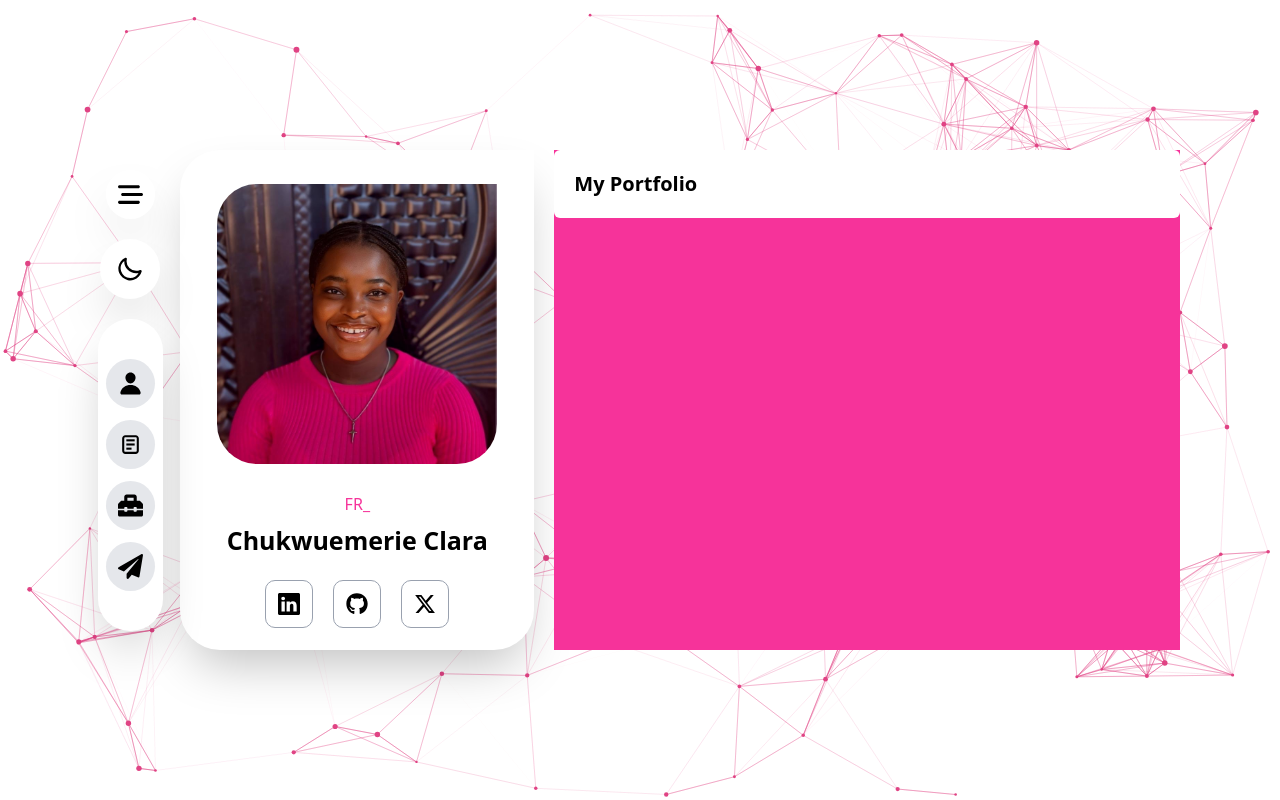
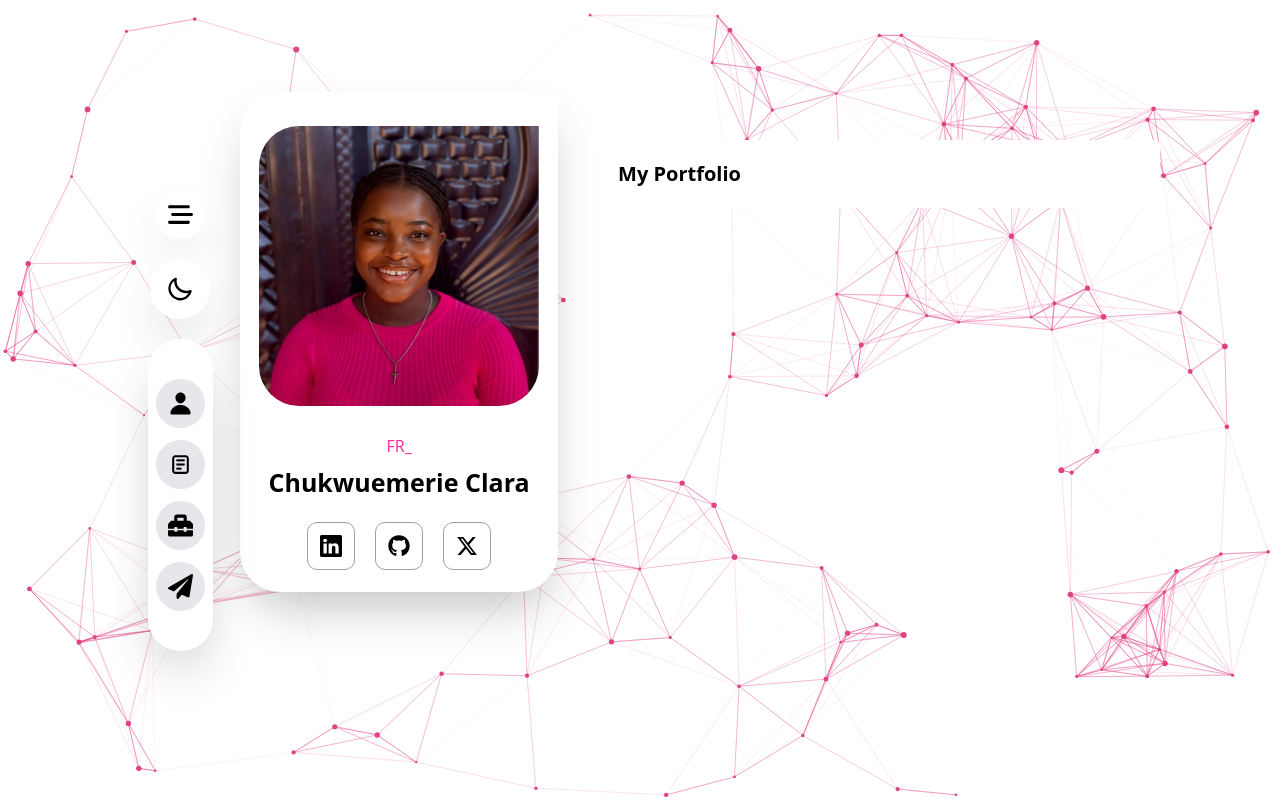
Before and after one commit to Brielle28/Meine-Arbeitsproben, a React (Vite) app: page / in a window 1280 px wide. Built offline with nearby package versions, Linux system fonts and the light colour scheme.

Commit message:
scrolling effects

```diff
--- a/src/Component/DashboardLayout.jsx
+++ b/src/Component/DashboardLayout.jsx
@@ -1,4 +1,59 @@
-import { useState } from "react";
+// import { useState } from "react";
+// import Sidebar from "./Sidebar";
+// import AboutMe from "./AboutMe";
+// import Contact from "./Contact";
+// import ProfilePicture from "./ProfilePicture/ProfilePicture";
+// import Resume from "./Resume";
+// import Projects from "./Projects";
+// import ParticlesComponent from "../Component/Particles/ParticlesComponent";
+// import "../App.css";
+// import NavBar from "./NavBar";
+
+// const DashboardLayout = () => {
+//   const [activeTab, setActiveTab] = useState("about");
+
+//   const renderContent = () => {
+//     switch (activeTab) {
+//       case "about":
+//         return <AboutMe />;
+//       case "projects":
+//         return <Projects />;
+//       case "contact":
+//         return <Contact />;
+//       case "resume":
+//         return <Resume />;
+//       default:
+//         return <AboutMe />;
+//     }
+//   };
+
+//   return (
+//     <>
+//       <ParticlesComponent id="particles" />
+//       <div className="flex flex-col lg:flex-row items-center justify-center px-[5px] lg:px-[50px] md:pt-10 min-h-screen bg-transparent relative z-10 text-white md:ml-15">
+//         {/* Navbar and Sidebar - Fixed on mobile/tablet, static on desktop */}
+//         <div className="w-full lg:w-[60px] z-10 md:z-0 lg:z-0 fixed top-0 lg:static">
+//           <NavBar />
+//           <Sidebar setActiveTab={setActiveTab} />
+//         </div>
+
+//         {/* Content container for tablet view */}
+//         <div className="flex flex-col items-center w-full lg:flex-row lg:items-center lg:justify-center lg:gap-10 md:gap-10">
+//           {/* Profile Picture */}
+//           <ProfilePicture />
+
+//           {/* Main Content */}
+//           <main className="w-full md:w-[75%] lg:w-[53%] md:h-[450px] lg:h-[500px] bg-pink-500 mt-4">
+//             {renderContent()}
+//           </main>
+//         </div>
+//       </div>
+//     </>
+//   );
+// };
+
+// export default DashboardLayout;
+import { useState, useEffect, useRef } from "react";
 import Sidebar from "./Sidebar";
 import AboutMe from "./AboutMe";
 import Contact from "./Contact";
@@ -8,36 +63,94 @@ import Projects from "./Projects";
 import ParticlesComponent from "../Component/Particles/ParticlesComponent";
 import "../App.css";
 import NavBar from "./NavBar";
+
 const DashboardLayout = () => {
   const [activeTab, setActiveTab] = useState("about");
+  const sectionsRef = useRef({});
 
-  const renderContent = () => {
-    switch (activeTab) {
-      case "about":
-        return <AboutMe />;
-      case "projects":
-        return <Projects />;
-      case "contact":
-        return <Contact />;
-      case "resume":
-        return <Resume />;
-      default:
-        return <AboutMe />;
+  useEffect(() => {
+    const observer = new IntersectionObserver(
+      (entries) => {
+        entries.forEach((entry) => {
+          if (entry.isIntersecting) {
+            setActiveTab(entry.target.id);
+          }
+        });
+      },
+      { threshold: 0.5 }
+    );
+
+    Object.values(sectionsRef.current).forEach((section) => {
+      if (section) observer.observe(section);
+    });
+
+    return () => {
+      observer.disconnect();
+    };
+  }, []);
+
+  const handleNavClick = (tab) => {
+    setActiveTab(tab);
+    const section = sectionsRef.current[tab];
+    if (section) {
+      section.scrollIntoView({ behavior: "smooth" });
     }
   };
 
   return (
     <>
       <ParticlesComponent id="particles" />
-      <div className="flex flex-col md:flex-row items-center justify-center gap-[15px] md:gap-[20px] px-[5px] md:px-[50px] min-h-screen bg-transparent relative z-10 text-white">
-        <div className="w-full md:w-[60px] z-10 md:z-0  fixed top-0 md:static md:top-auto">
+      <div className="flex flex-col lg:flex-row items-center justify-center px-[5px] lg:px-[50px] md:pt-10 min-h-screen bg-transparent relative z-10 text-white md:ml-15">
+        {/* Navbar and Sidebar - Fixed on mobile/tablet, static on desktop */}
+        <div className="w-full lg:w-[60px] z-10 md:z-0 lg:z-0 fixed top-0 lg:static">
           <NavBar />
-          <Sidebar setActiveTab={setActiveTab} />
+          <Sidebar setActiveTab={handleNavClick} activeTab={activeTab} />
         </div>
-        <ProfilePicture />
-        <main className="md:h-[500px] md:w-[53%] w-full bg-pink-500">
-          {renderContent()}
-        </main>
+
+        {/* Content container */}
+        <div className="flex flex-col items-center w-full lg:flex-row lg:items-start lg:justify-center lg:gap-10 md:gap-10 mt-20 lg:mt-0">
+          {/* Profile Picture */}
+          <ProfilePicture />
+
+          {/* Main Content - Scrollable */}
+          <main className="w-full md:w-[75%] lg:w-[53%] h-[70vh] md:h-[70vh] lg:h-[80vh] overflow-y-auto mt-4 hide-scrollbar">
+            {/* About Section */}
+            <section
+              id="about"
+              ref={(el) => (sectionsRef.current.about = el)}
+              className="min-h-[100vh] py-8"
+            >
+              <AboutMe />
+            </section>
+
+            {/* Projects Section */}
+            <section
+              id="projects"
+              ref={(el) => (sectionsRef.current.projects = el)}
+              className="min-h-[100vh] py-8"
+            >
+              <Projects />
+            </section>
+
+            {/* Resume Section */}
+            <section
+              id="resume"
+              ref={(el) => (sectionsRef.current.resume = el)}
+              className="min-h-[100vh] py-8"
+            >
+              <Resume />
+            </section>
+
+            {/* Contact Section */}
+            <section
+              id="contact"
+              ref={(el) => (sectionsRef.current.contact = el)}
+              className="min-h-[100vh] py-8"
+            >
+              <Contact />
+            </section>
+          </main>
+        </div>
       </div>
     </>
   );
--- a/src/Component/ProfilePicture/ProfilePicture.jsx
+++ b/src/Component/ProfilePicture/ProfilePicture.jsx
@@ -21,7 +21,7 @@ const ProfilePicture = () => {
   }, []);
 
   return (
-    <div className="mt-36 w-full md:mt-0 flex flex-col items-center justify-center md:h-[500px] bg-white dark:bg-[#131313]  md:w-[30%] text-black rounded-b-[40px] rounded-tl-[40px] shadow-2xl p-4">
+    <div className="mt-36 w-full md:mt-0 flex flex-col items-center justify-center md:h-[500px] lg:h-[500px] bg-white dark:bg-[#131313] md:w-[75%] lg:w-[30%] text-black rounded-b-[40px] rounded-tl-[40px] shadow-2xl p-4">
       <div className="relative mt-3 w-[280px] h-[280px] overflow-hidden rounded-b-[40px] rounded-tl-[40px]">
         {/* Profile Image */}
         <div
--- a/src/Component/Sidebar.jsx
+++ b/src/Component/Sidebar.jsx
@@ -1,79 +1,3 @@
-// import { FaBarsStaggered } from "react-icons/fa6";
-// import ThemeController from "./ThemeController";
-// import { IoPerson } from "react-icons/io5";
-// import { CgLoadbarDoc } from "react-icons/cg";
-// import { FaToolbox } from "react-icons/fa";
-// import { FaPaperPlane } from "react-icons/fa";
-// const Sidebar = ({ setActiveTab }) => {
-//   return (
-//     <div className="flex md:flex-col items-center justify-center bg-transparent w-full md:w-[60px]">
-//         <button className="hidden md:block bg-white dark:bg-[#131313] dark:text-white hover:text-pink-500 p-3 shadow-2xl rounded-full text-black ">
-//           {" "}
-//           <FaBarsStaggered className="text-[25px]" />{" "}
-//         </button>
-//         <button className="hidden md:block bg-white dark:bg-[#131313] dark:text-white hover:text-pink-500 p-4 shadow-2xl rounded-full text-black my-5">
-//           {" "}
-//           <ThemeController />
-//         </button>
-//       <ul className="w-full items-center justify-center flex flex-row md:flex-col bg-white text-black dark:bg-[#131313] dark:text-white space-x-5 md:space-y-3 md:py-10 md:rounded-4xl md:px-2 shadow-2xl">
-//         <li>
-//           <div
-//             className="tooltip tooltip-right tooltip-secondary"
-//             data-tip="ABOUT"
-//           >
-//             <button
-//               onClick={() => setActiveTab("about")}
-//               className="w-full text-left hover:text-pink-600 p-3  dark:text-white bg-[#FAFAFA] dark:bg-[#1C1C1C] rounded-full"
-//             >
-//               <IoPerson className="text-[25px]" />
-//             </button>
-//           </div>
-//         </li>
-//         <li>
-//           <div
-//             className="tooltip tooltip-right tooltip-secondary"
-//             data-tip="RESUME"
-//           >
-//             <button
-//               onClick={() => setActiveTab("resume")}
-//               className="w-full text-left hover:text-pink-600 p-3  dark:text-white bg-[#FAFAFA] dark:bg-[#1C1C1C] rounded-full"
-//             >
-//               <CgLoadbarDoc className="text-[25px]" />
-//             </button>
-//           </div>
-//         </li>
-//         <li>
-//           <div
-//             className="tooltip tooltip-right tooltip-secondary"
-//             data-tip="PROJECT"
-//           >
-//             <button
-//               onClick={() => setActiveTab("projects")}
-//               className="w-full text-left hover:text-pink-600 p-3  dark:text-white bg-[#FAFAFA] dark:bg-[#1C1C1C] rounded-full"
-//             >
-//               <FaToolbox className="text-[25px]" />
-//             </button>
-//           </div>
-//         </li>
-//         <li>
-//           <div
-//             className="tooltip tooltip-right tooltip-secondary"
-//             data-tip="CONTACT ME"
-//           >
-//             <button
-//               onClick={() => setActiveTab("contact")}
-//               className="w-full text-left hover:text-pink-600 p-3  dark:text-white bg-[#FAFAFA] dark:bg-[#1C1C1C] rounded-full"
-//             >
-//               <FaPaperPlane className="text-[25px]" />
-//             </button>
-//           </div>
-//         </li>
-//       </ul>
-//     </div>
-//   );
-// };
-
-// export default Sidebar;
 import { FaBarsStaggered } from "react-icons/fa6";
 import ThemeController from "./ThemeController";
 import { IoPerson } from "react-icons/io5";
@@ -83,7 +7,7 @@ import { FaPaperPlane } from "react-icons/fa";
 
 const Sidebar = ({ setActiveTab }) => {
   return (
-    <div className="flex md:flex-col items-center justify-center bg-transparent w-full md:w-[60px]">
+    <div className="flex md:ml-5 md:mt-13 lg:mt-0 lg:ml-10 md:flex-col items-center justify-center bg-transparent w-full md:w-[60px]">
       <button className="hidden md:block bg-white dark:bg-[#131313] dark:text-white hover:text-pink-500 p-3 shadow-2xl rounded-full text-black ">
         {" "}
         <FaBarsStaggered className="text-[25px]" />{" "}
```
Lines whose indentation alone changed are shown as unchanged.
